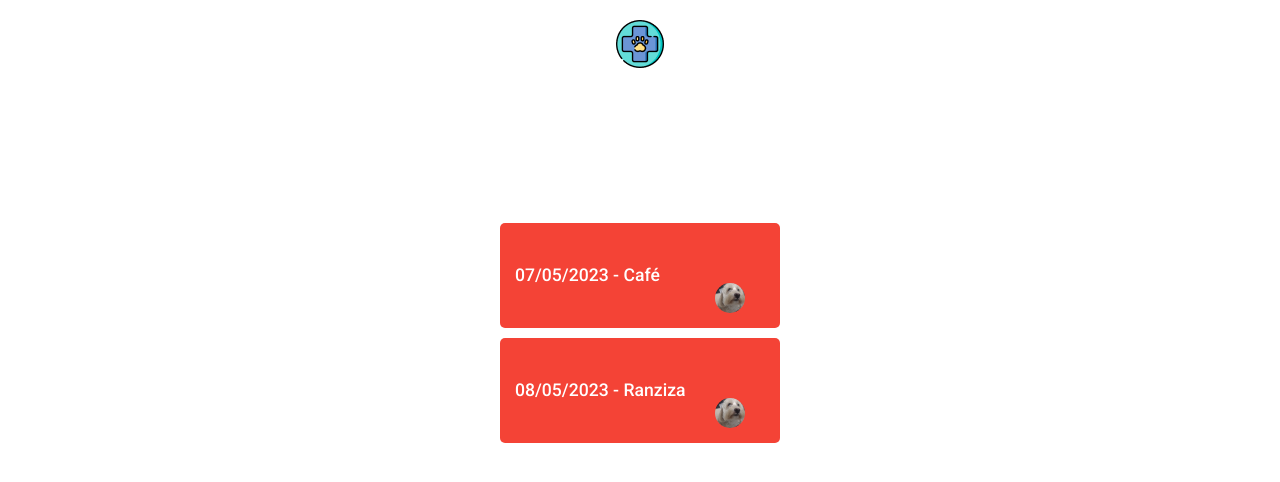
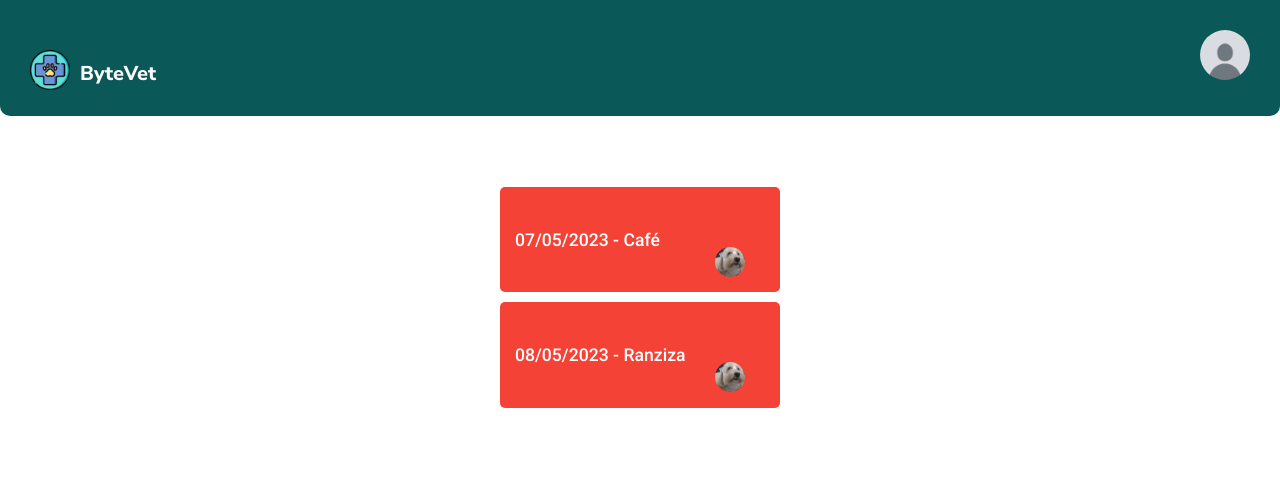
Before and after one commit to byte-vet/frontend, a React (Create React App) app: page /consultas in a window 1280 px wide. Shown: the top 482 px of the page. Built offline with nearby package versions, Linux system fonts and the light colour scheme; the HTML template or start-up script is replaced by a standard one.

Commit message:
adiciona componente header em outras paginas

```diff
--- a/src/components/AvatarComponent/Avatar.js
+++ b/src/components/AvatarComponent/Avatar.js
@@ -1,12 +1,8 @@
-import { Link, useNavigate } from 'react-router-dom';
+import { Link } from 'react-router-dom';
 import './Avatar.css';
 import avatar from '../../pages/assets/images/default-avatar.jpg';
 
 function Avatar() {
-    let navigate = useNavigate();
-    const profile = () => {
-        navigate('/perfil');
-    }
     return (
         <div className="avatar-link">
             <Link to="/perfil">
--- a/src/components/HeaderComponent/Header.js
+++ b/src/components/HeaderComponent/Header.js
@@ -1,11 +1,14 @@
 import './Header.css';
 import logo from '../../pages/assets/images/logo.png';
 import Avatar from '../../components/AvatarComponent/Avatar';
+import { Link } from 'react-router-dom';
 
 function Header() {
     return (
       <div className="header">
-        <img src={logo} alt="ByteVet Logo" className="header-logo" />
+        <Link to="/home">
+          <img src={logo} alt="ByteVet Logo" className="header-logo" />
+        </Link>
         <h1 className="header-title">ByteVet</h1>
         <Avatar />
       </div>
--- a/src/pages/Consulta.js
+++ b/src/pages/Consulta.js
@@ -2,7 +2,6 @@ import React from 'react';
 import './Consulta.css';
 import logo from './assets/images/logo.png';
 import profilePlaceholder from './assets/images/profile_placeholder.jpeg';
-
 function Consulta() {
   const consulta = {
     date: '2023-05-07',
--- a/src/pages/Consultas.css
+++ b/src/pages/Consultas.css
@@ -12,20 +12,7 @@
   height: 100vh;
   overflow-y: auto;
   padding-top: 20px;
-}
-
-.bytevet-logo {
-  display: flex;
-  flex-direction: column;
-  align-items: center;
-}
-
-.bytevet-logo-title {
-  font-family: 'Nunito Sans', sans-serif;
-  font-weight: 800;
-  color: #ffffff;
-  margin-top: 0px;
-  font-size: 36px;
+  margin-top: 80px;
 }
 
 .consultas-title {
--- a/src/pages/Consultas.js
+++ b/src/pages/Consultas.js
@@ -2,6 +2,7 @@ import React, { useState } from 'react';
 import './Consultas.css';
 import logo from './assets/images/logo.png';
 import profilePlaceholder from './assets/images/profile_placeholder.jpeg';
+import Header from '../components/HeaderComponent/Header';
 
 function Consultas() {
   const [consultas, setConsultas] = useState([
@@ -15,11 +16,9 @@ function Consultas() {
   };
 
   return (
+    <div>
+    <Header />
     <div className="consultas-container">
-      <div className="bytevet-logo">
-        <img src={logo} alt="ByteVet Logo" />
-        <h1 className="bytevet-logo-title">ByteVet</h1>
-      </div>
       <h1 className="consultas-title">Consultas</h1>
       {consultas.map(consulta => (
         <button key={consulta.id} className="consulta-button">
@@ -28,6 +27,7 @@ function Consultas() {
         </button>
       ))}
     </div>
+    </div>
   );
 }
 
--- a/src/pages/Profile.css
+++ b/src/pages/Profile.css
@@ -89,6 +89,13 @@
     box-shadow: 0 0 10px 0 #00000033;
 }
 
+.info-header {
+    display: flex;
+    justify-content: center;
+    flex-direction: column;
+    text-align: center;
+}
+
 @media only screen and (min-width: 768px) {
     .profile-header{
         width: 100vw;
--- a/src/pages/RegisterPet.css
+++ b/src/pages/RegisterPet.css
@@ -2,16 +2,21 @@
 @import url('https://fonts.googleapis.com/css2?family=Nunito+Sans:wght@800&display=swap');
 @import url('https://fonts.googleapis.com/css2?family=Inter:wght@400&display=swap');
 
-.register-pet-container {
+.body-pet {
   font-family: 'Inter', sans-serif;
-  background-color: #0B5858;
-  background-image: url('./assets/images/bg-icons.png');
-  background-size: contain;
-  background-repeat: repeat;
+  /* background-color: #f5f5f5; */
+  background-color: #fff;
   display: flex;
   flex-direction: column;
   align-items: center;
   height: 100vh;
+
+}
+
+.register-pet-container {
+  max-width: 400px;
+  margin-top: 130px;
+
 }
 
 .register-pet-select-wrapper {
@@ -26,14 +31,14 @@
   border-radius: 5px;
   border: 1px solid #ccc;
   font-family: 'Inter', sans-serif;
-  background-color: #FFFFFF;
+  background-color: #000000;
   -webkit-appearance: none;
   -moz-appearance: none;
   appearance: none;
   cursor: pointer;
 }
 
-.register-pet-select-wrapper::after {
+/* .register-pet-select-wrapper::after {
   content: '▼';
   font-size: 12px;
   color: #333;
@@ -42,26 +47,8 @@
   top: 50%;
   pointer-events: none;
   transform: translateY(-50%);
-}
+} */
 
-.register-pet-header {
-  font-family: 'Nunito Sans', sans-serif;
-  font-size: 36px;
-  font-weight: 800;
-  color: #ffffff;
-  margin-bottom: 12px;
-}
-
-.register-pet-logo {
-  margin-top: 2rem;
-}
-
-.register-pet-title {
-  font-family: 'Nunito Sans', sans-serif;
-  font-weight: 800;
-  color: #ffffff;
-  margin-top: 2px;
-}
 
 .register-pet-form {
   width: 100%;
@@ -74,7 +61,7 @@
   font-family: 'Roboto', sans-serif;
   font-weight: 500;
   color: white;
-  background-color: #4caf50;
+  background-color: #2a5e5e;
   padding: 15px 20px;
   margin-bottom: 10px;
   border: none;
@@ -86,8 +73,13 @@
   justify-content: center;
 }
 
+.register-pet-buttons {
+  margin-top: 30px;
+
+}
+
 .button.register {
-  margin-top: 20px;
+  margin-top: 40px;
   margin-bottom: 15px;
 }
 
@@ -99,7 +91,7 @@
 
 .register-pet-label {
     display: block;
-    color: white;
+    color: rgb(59, 55, 55);
     margin-bottom: 5px;
   }
 
@@ -111,3 +103,8 @@
   border: 1px solid #ccc;
   font-family: 'Inter', sans-serif;
   }
+
+.type-options {
+  margin-top: -5px;;
+  font-size: 12px;
+}
--- a/src/pages/RegisterPet.js
+++ b/src/pages/RegisterPet.js
@@ -2,6 +2,7 @@ import React, { useState } from 'react';
 import './RegisterPet.css';
 import logo from './assets/images/logo.png';
 import { useNavigate } from 'react-router-dom';
+import Header from '../components/HeaderComponent/Header';
 
 function RegisterPet() {
   const navigate = useNavigate();
@@ -52,7 +53,7 @@ function RegisterPet() {
     const petData = {
       usuario: userId, // Substitua pelo ID do usuário logado
       nome: pet.name,
-      especie: pet.type.toLowerCase(), // Certifique-se de que este campo corresponda com o enum do backend
+      especie: pet.type.toLowerCase().normalize('NFD').replace(/[\u0300-\u036f]/g, ''), // Certifique-se de que este campo corresponda com o enum do backend
       raca: pet.race.toLowerCase(),
       idade: Number(pet.age),
       peso: Number(pet.weight)
@@ -89,9 +90,9 @@ function RegisterPet() {
 
 
   return (
+    <div className="body-pet">
+      <Header />
       <div className="register-pet-container">
-      <img src={logo} alt="ByteVet Logo" className="register-pet-logo" />
-      <h1 className="register-pet-title">ByteVet</h1>
         <h1 className="register-pet-title">Cadastrar Pet</h1>
         <form onSubmit={handleSubmit} className="register-pet-form">
           <label className="register-pet-label">
@@ -149,9 +150,11 @@ function RegisterPet() {
                   onChange={handleChange}
                   required
                 />
+                <p className="type-options">Cachorro, Gato, Peixe, Pássaro, Coelho, Roedor, Réptil ou Outro </p>
               </label>
             </div>
           </form>
+          <div className="register-pet-buttons">
           <button className="button add">
             Adicionar consulta
           </button>
@@ -164,7 +167,9 @@ function RegisterPet() {
           <button type="submit" className="button register">
             Cadastrar
           </button>
+          </div>
         </form>
+      </div>
     </div>
   );
 }
```
Lines whose indentation alone changed are shown as unchanged.
